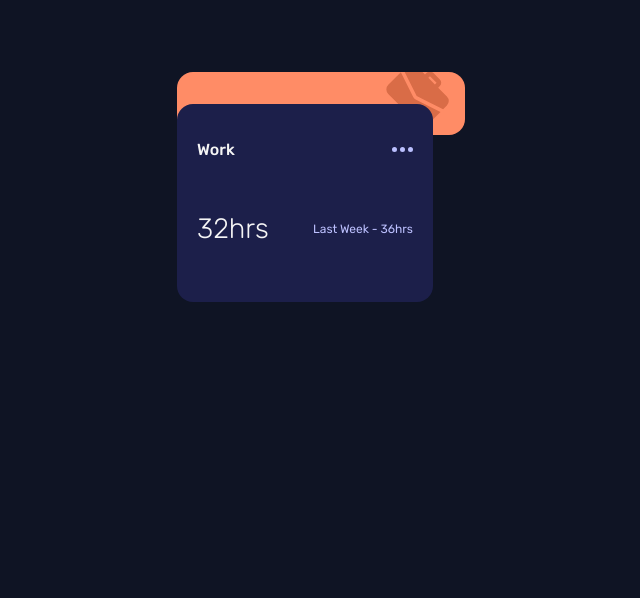
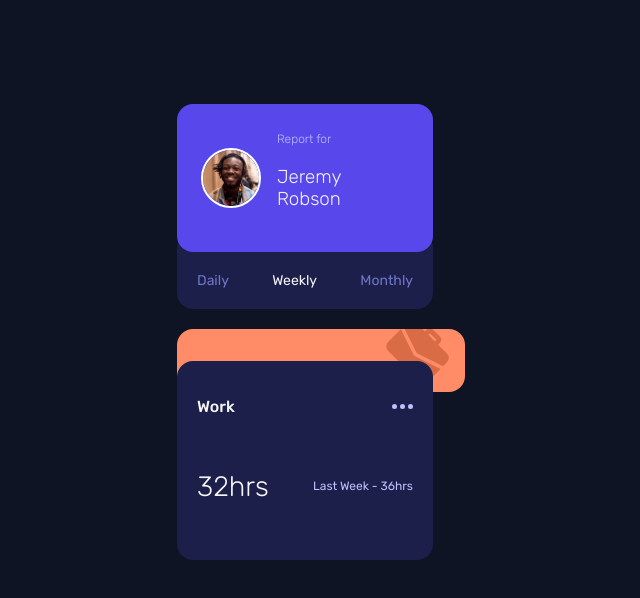
Before and after one commit to devmor-j/fm-time-tracking-dashboard, a Vue app: page / in a window 1280 px wide. Shown: the top 598 px of the page, without its empty margins (335-975 px from the left). Built offline with nearby package versions, Linux system fonts and the light colour scheme.

Commit message:
Style profile card

```diff
--- a/src/App.vue
+++ b/src/App.vue
@@ -5,7 +5,7 @@ import ProfileCard from "./components/ProfileCard.vue";
 
 <template>
   <main class="container">
-    <!-- <ProfileCard /> -->
+    <ProfileCard />
     <TrackingCard />
   </main>
 </template>
--- a/src/components/ProfileCard.vue
+++ b/src/components/ProfileCard.vue
@@ -1,9 +1,84 @@
-<script setup lang="ts"></script>
+<script setup lang="ts">
+import BaseCard from "./BaseCard.vue";
+
+import cardStyles from "../assets/card.module.css";
+</script>
 
 <template>
-  <div>
-    <h3>Profile Card</h3>
+  <div :class="cardStyles['card-wrapper']">
+
+    <!-- profile content -->
+    <BaseCard class="profile-wrapper">
+      <!-- width=64 is set inline to prevent layout shift -->
+      <!-- image class can be used to override width -->
+      <img src="../assets/images/image-jeremy.png" alt="Jeremy profile image" class="profile-image" width="56">
+
+      <div>
+        <span class="report-for">Report for</span>
+        <h3 class="profile-name">Jeremy Robson</h3>
+      </div>
+    </BaseCard>
+
+    <!-- interval selection -->
+    <BaseCard class="interval-wrapper">
+      <ul class="interval" role="list">
+        <li>Daily</li>
+        <li class="active">Weekly</li>
+        <li>Monthly</li>
+      </ul>
+    </BaseCard>
+
   </div>
 </template>
 
-<style scoped></style>
+<style scoped>
+.profile-wrapper {
+  display: flex;
+  align-items: center;
+  gap: 1rem;
+  background-color: var(--clr-blue);
+  font-weight: 300;
+  padding: 1.5rem;
+  z-index: 1;
+  position: relative;
+}
+
+.profile-image {
+  width: 3.5rem;
+  border: 2.5px solid white;
+  border-radius: 50%;
+}
+
+.report-for {
+  color: var(--clr-pale-blue);
+  font-size: 0.75rem;
+}
+
+.profile-name {
+  font-weight: inherit;
+}
+
+.interval-wrapper {
+  --card-overlap-size: 1.25rem;
+  transform: translateY(calc(-1 * var(--card-overlap-size)));
+}
+
+.interval {
+  display: flex;
+  justify-content: space-between;
+  list-style: none;
+  color: var(--clr-desaturated-blue);
+  padding-inline: 0rem;
+  margin-block-start: var(--card-overlap-size);
+  margin-block-end: 0rem;
+  font-size: 0.875rem;
+}
+
+.interval > li {
+  cursor: pointer;
+}
+
+.interval .active {
+  color: whitesmoke;
+}
+</style>
```
